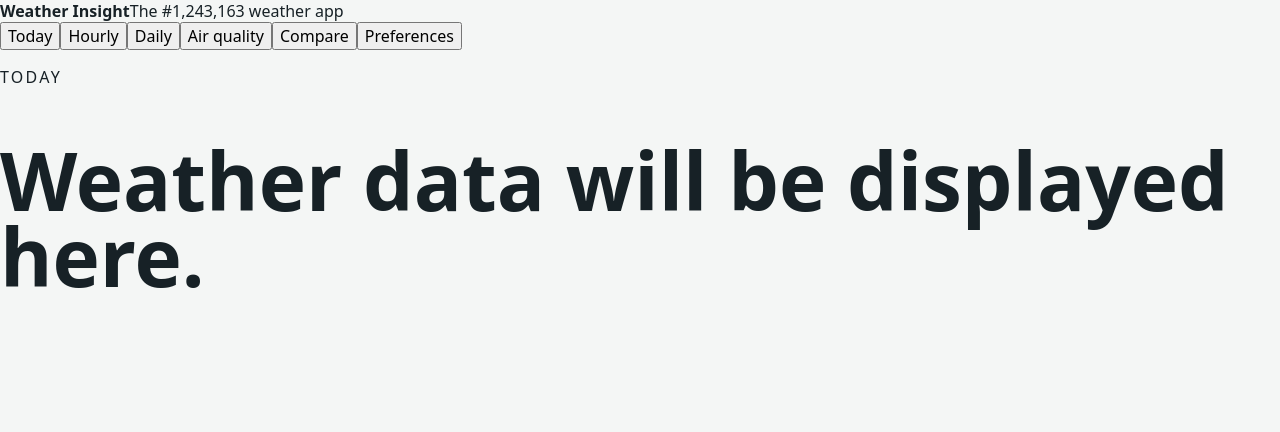
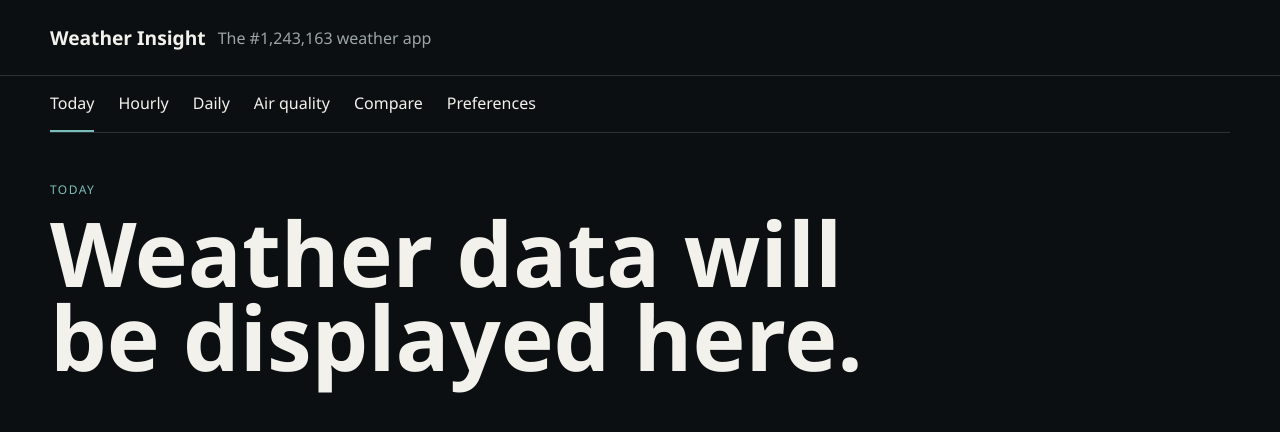
Before and after one commit to PeterVin/weather-insight, a React (Vite) app: page / in a window 1280 px wide. Shown: the top 432 px of the page. Built offline with nearby package versions, Linux system fonts and the light colour scheme.

Commit message:
"style: add the graphite editorial application shell"

```diff
--- a/src/styles/app.css
+++ b/src/styles/app.css
@@ -1,28 +1,89 @@
 :root {
-  font-family: system-ui, sans-serif;
-  color: #172126;
-  background: #f4f6f5;
+  font-family: 'Segoe UI Variable', 'Segoe UI', Helvetica, Arial, sans-serif;
+  color: #f2f1ec;
+  background: #0c0f11;
+  font-synthesis: none;
+  --canvas: #0c0f11;
+  --surface: #14191d;
+  --raised: #1a2024;
+  --divider: #2a3237;
+  --text: #f2f1ec;
+  --muted: #9ca5a9;
+  --accent: #78beb9;
+  --warning: #d2a15d;
 }
 * {
   box-sizing: border-box;
 }
+html {
+  color-scheme: dark;
+}
 body {
   margin: 0;
   min-width: 320px;
+  min-height: 100vh;
+  background: var(--canvas);
 }
-button,
-input {
+button {
   font: inherit;
 }
-.welcome {
-  width: min(720px, calc(100% - 2rem));
-  margin: 18vh auto;
+button {
+  color: inherit;
 }
-.eyebrow {
+.app-shell {
+  min-height: 100vh;
+}
+.app-header {
+  min-height: 76px;
+  padding: 1rem max(1.25rem, calc((100% - 1180px) / 2));
+  border-bottom: 1px solid var(--divider);
+  display: flex;
+  align-items: center;
+  gap: 0.75rem;
+}
+.app-header strong {
+  font-size: 1.2rem;
+}
+.app-header span {
+  color: var(--muted);
+}
+.view-tabs {
+  display: flex;
+  gap: 1.5rem;
+  width: min(1180px, calc(100% - 2.5rem));
+  margin: 0 auto;
+  overflow-x: auto;
+  border-bottom: 1px solid var(--divider);
+}
+.view-tabs button {
+  border: 0;
+  border-bottom: 2px solid transparent;
+  background: transparent;
+  padding: 1rem 0;
+  white-space: nowrap;
+}
+.view-tabs button[aria-current='page'] {
+  border-color: var(--accent);
+}
+main {
+  width: min(1180px, calc(100% - 2.5rem));
+  margin: 0 auto;
+  padding: 3rem 0 5rem;
+}
+.eyebrow,
+.section-label {
+  color: var(--accent);
   text-transform: uppercase;
-  letter-spacing: 0.14em;
+  letter-spacing: 0.12em;
+  font-size: 0.75rem;
+}
+h1,
+h2,
+p {
+  margin-top: 0;
 }
 h1 {
-  font-size: clamp(2.5rem, 8vw, 5rem);
-  line-height: 0.95;
+  max-width: 850px;
+  font-size: clamp(2.4rem, 7vw, 5.8rem);
+  line-height: 0.94;
 }
```
